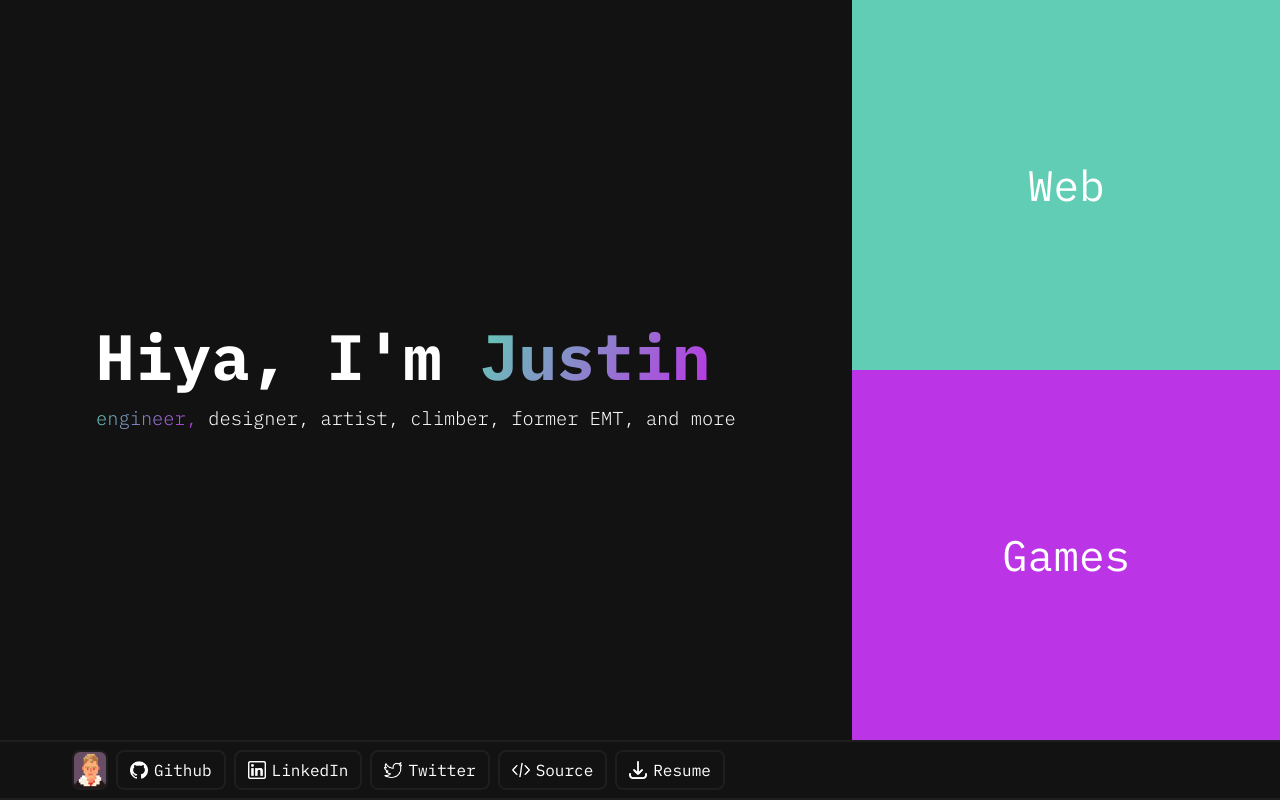
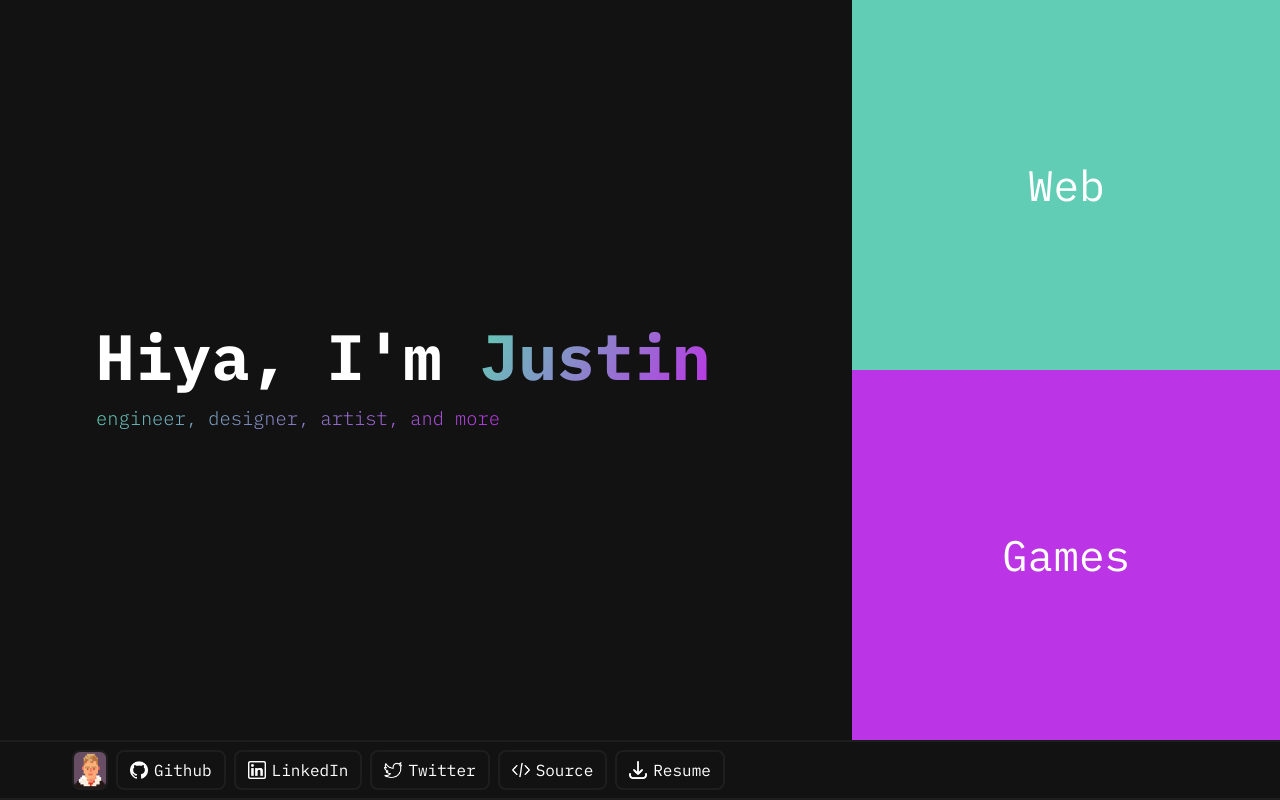
Before and after one commit to jubbers/portfolio-site-v3, a React (Vite) app: page / in a window 1280 px wide. Shown: the top 800 px of the page. Built offline with nearby package versions, Linux system fonts and the light colour scheme.

Commit message:
feat: making all subheader text fancytext

```diff
--- a/src/components/Header.tsx
+++ b/src/components/Header.tsx
@@ -59,7 +59,7 @@ const Header = () => (
   <HeaderContainer>
     <HeaderContent>
       <h1>Hiya, I'm <FancyText>Justin</FancyText></h1>
-      <h3><FancyText>engineer,</FancyText> designer, artist, climber, former EMT, and more</h3>
+      <h3><FancyText>engineer, designer, artist, and more</FancyText></h3>
     </HeaderContent>
     <HeaderControls>
       <HeaderButton text='Web' href='#web' hexColor={Colors.button.primary}/>
```
